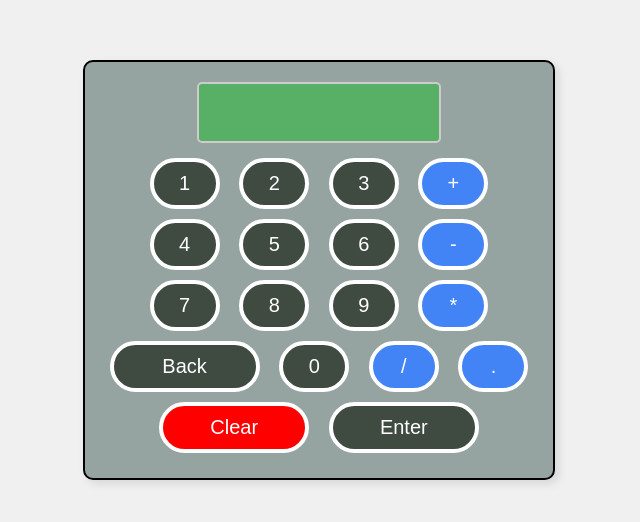
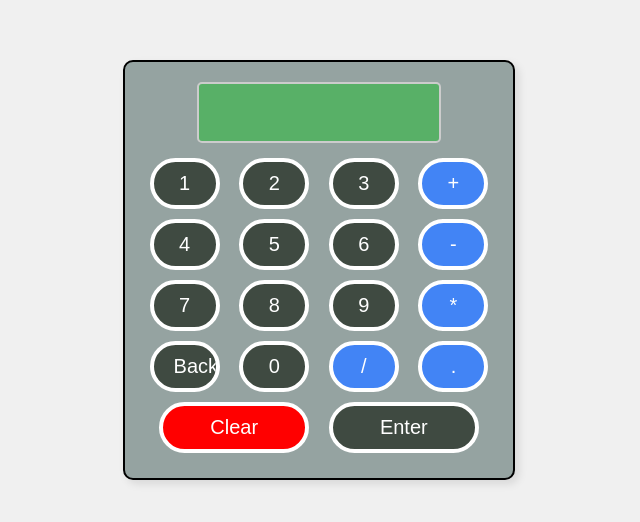
Before and after one commit to alanmathewfdo/demo1, a plain HTML site: page index.html in a window 1280 px wide. Shown: the part 130-652 px from the top of the page, without its empty margins (321-961 px from the left). Drawn offline with Linux system fonts and the light colour scheme.

Commit message:
Update index.html
back button size changed

```diff
--- a/index.html
+++ b/index.html
@@ -79,7 +79,7 @@
         }
 
         /* Style adjustments for back button */
-        #back,#clear,#enter{
+        #clear,#enter{
             width: 150px;
         }
     </style>
```
